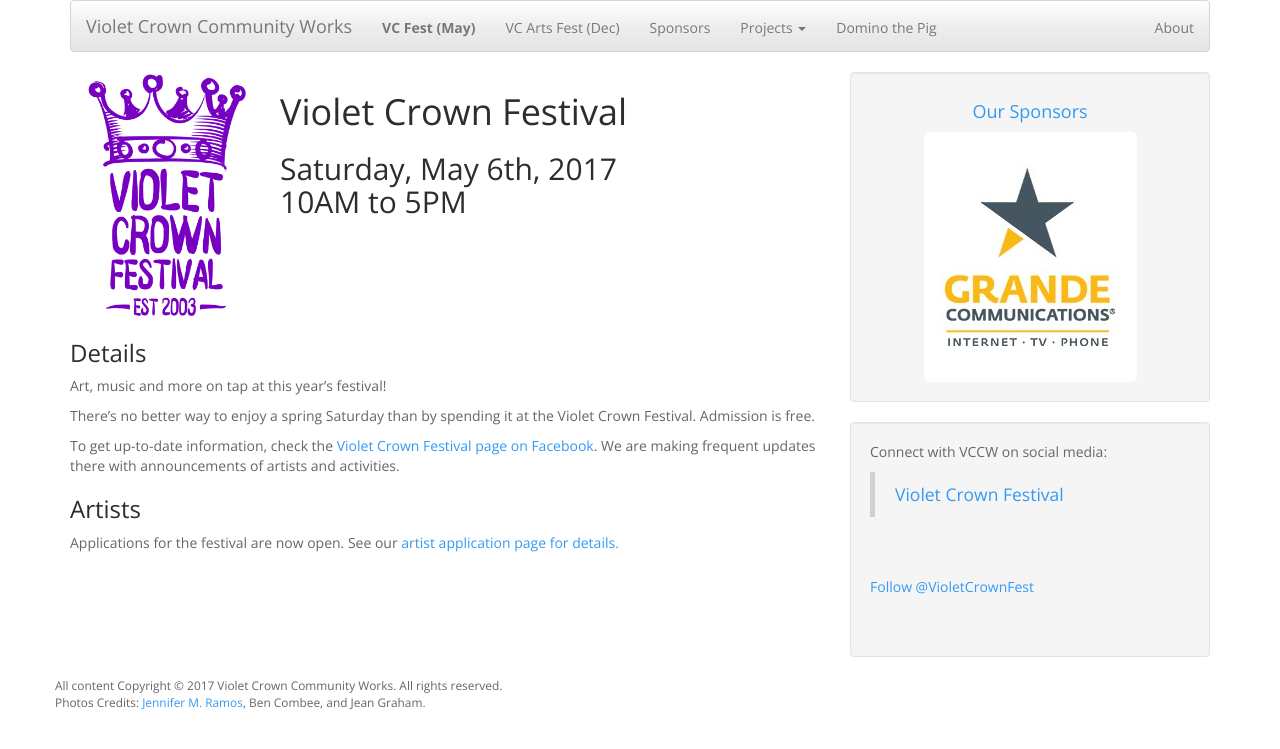
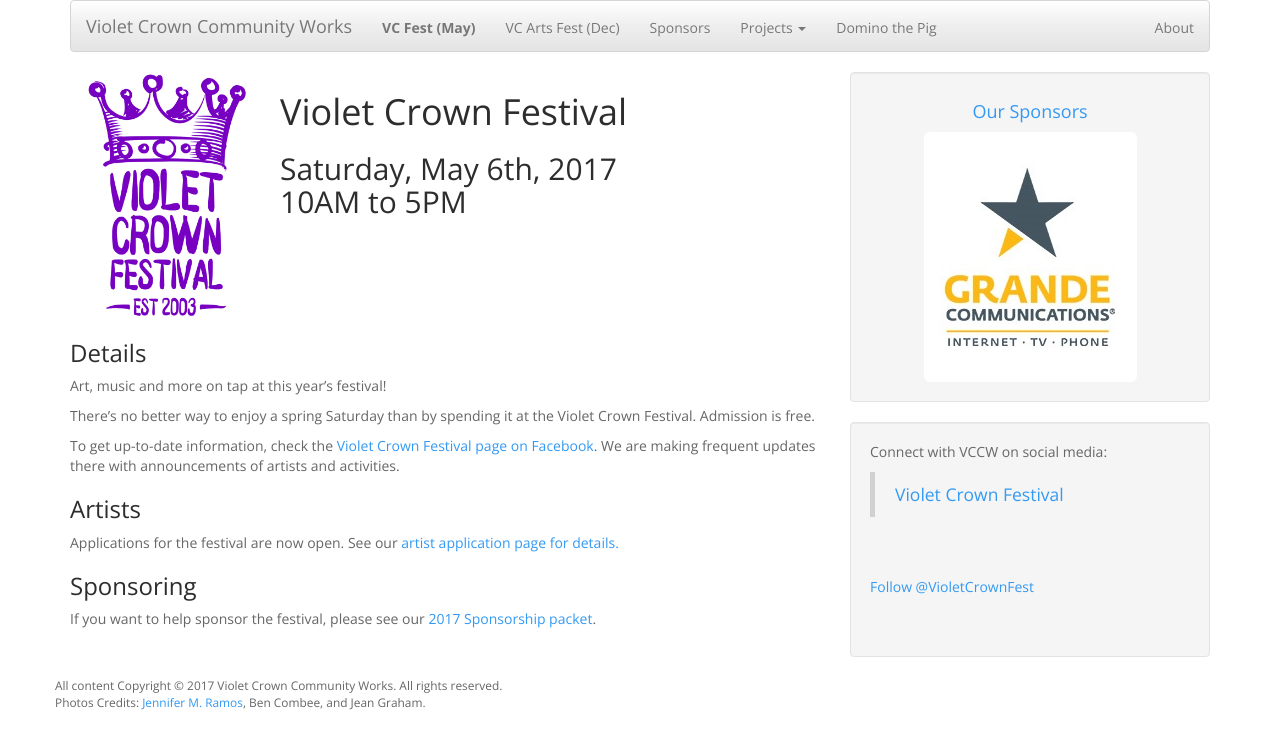
Before and after one commit to vccw/vccw.github.io, a Jekyll site: the page built from vcf_2017.md, in a window 1280 px wide. Shown: the top 749 px of the page. Built offline with Jekyll 4.4.1, drawn with Linux system fonts in a browser that asks for light colours; comment, search, counter and statistics services are not loaded.

Commit message:
Add sponsor packet link

```diff
--- a/vcf_2017.md
+++ b/vcf_2017.md
@@ -28,3 +28,7 @@
 ### Artists
 
 Applications for the festival are now open.  See our <a href="vcf_apply.html">artist application page for details.</a>
+
+### Sponsoring
+
+If you want to help sponsor the festival, please see our <a href="docs/VCF_SponsorPacket_2017_pig.pdf">2017 Sponsorship packet</a>.
```
